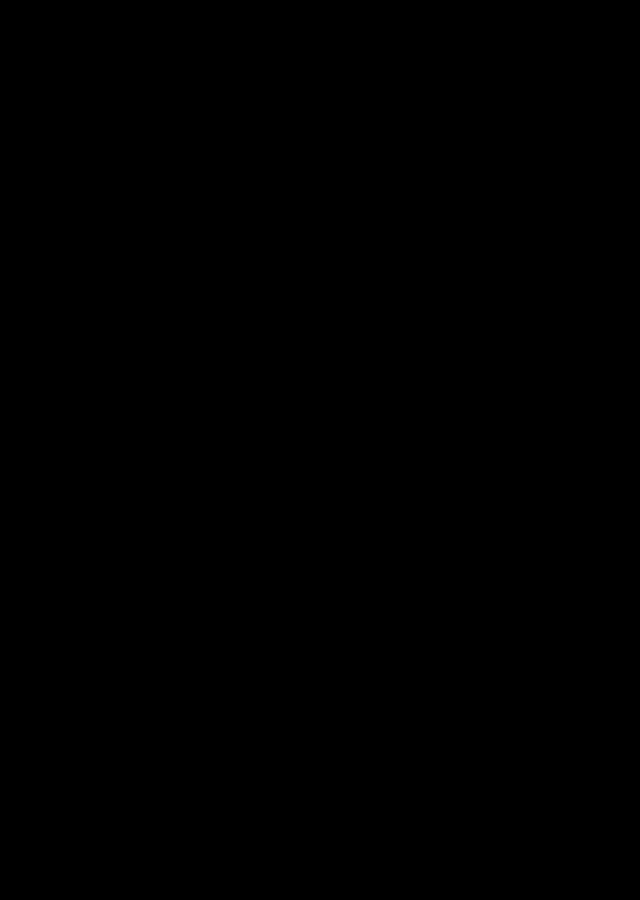
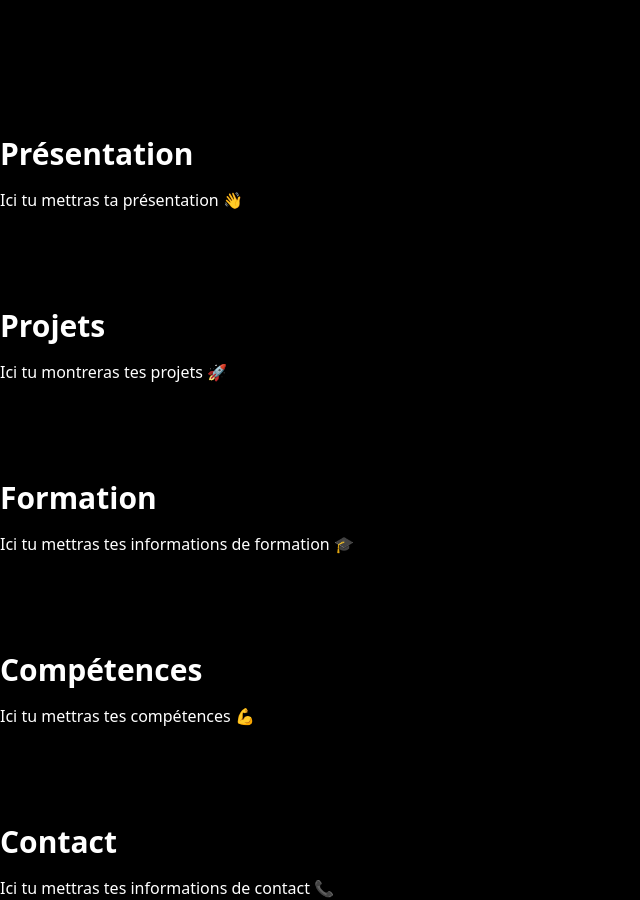
Before and after one commit to LeRenardeauCode/Portfolio, a React (Vite) app: page / in a window 1280 px wide. Shown: the part 760-1660 px from the top of the page, without its empty margins (0-640 px from the left). Before the commit the page ends 800 px from the top, so only its background shows below. Built offline with nearby package versions, Linux system fonts and the light colour scheme.

Commit message:
ajout de placeholder de pages et ajout d'une transition de couleur de navbar sur le scroll

```diff
--- a/src/components/Contact.jsx
+++ b/src/components/Contact.jsx
@@ -1,5 +1,8 @@
-function Contact() {
-  return <div></div>
+export default function Contact() {
+  return (
+    <section id="contact" className="pt-24 scroll-mt-24 text-white">
+      <h2 className="text-3xl font-bold mb-4">Contact</h2>
+      <p>Ici tu mettras tes informations de contact 📞</p>
+    </section>
+  )
 }
-
-export default Contact
--- a/src/components/Formation.jsx
+++ b/src/components/Formation.jsx
@@ -1,5 +1,8 @@
-function Formation() {
-  return <div></div>
+export default function Formation() {
+  return (
+    <section id="formation" className="pt-24 scroll-mt-24 text-white">
+      <h2 className="text-3xl font-bold mb-4">Formation</h2>
+      <p>Ici tu mettras tes informations de formation 🎓</p>
+    </section>
+  )
 }
-
-export default Formation
--- a/src/components/Header.jsx
+++ b/src/components/Header.jsx
@@ -2,12 +2,15 @@
 
 const Header = () => {
   return (
-    <section className="relative min-h-screen flex items-center justify-center px-6 pt-32 pb-16 overflow-hidden">
+    <section
+      id="header"
+      className="relative min-h-screen flex items-center justify-center px-6 pt-32 pb-16 overflow-hidden"
+    >
       {/* Content */}
       <div className="relative z-10 max-w-5xl w-full mx-auto text-center">
         {/* Title */}
         <h1 className="text-5xl sm:text-6xl lg:text-7xl font-light leading-tight mb-16 animate-fadeInUp text-white font-heading font-regular">
-          Coder aujourd'hui,{' '}
+          Coder aujourd&apos;hui,{' '}
           <span className="font-heading font-semibold text-yellow-400">sécuriser demain</span>
         </h1>
 
@@ -16,7 +19,7 @@
           className="text-lg sm:text-xl text-slate-500 dark:text-gray-300/70 max-w-2xl mx-auto mb-8 leading-relaxed animate-fadeInUp font-body"
           style={{ animationDelay: '0.2s', animationFillMode: 'both' }}
         >
-          Développeur full-stack passionné par la création d'expériences web modernes et la
+          Développeur full-stack passionné par la création d&apos;expériences web modernes et la
           cybersécurité.
         </p>
 
--- a/src/components/NavBar.jsx
+++ b/src/components/NavBar.jsx
@@ -28,7 +28,9 @@
   return (
     <nav
       className={`fixed top-0 left-0 right-0 z-50 transition-all duration-300 ${
-        isScrolled ? 'backdrop-blur-lg bg-black/50 border-b border-gray-800' : 'bg-black'
+        isScrolled
+          ? 'bg-neutral-900 border-b border-neutral-900 shadow-md'
+          : 'bg-neutral-900/0 border-b-0 shadow-none'
       }`}
     >
       <div className="mx-auto px-6 py-4 bg-neutral-900/80">
--- a/src/components/Presentation.jsx
+++ b/src/components/Presentation.jsx
@@ -1,5 +1,8 @@
-function Presentation() {
-  return <div></div>
+export default function Presentation() {
+  return (
+    <section id="presentation" className="pt-24 scroll-mt-24 text-white">
+      <h2 className="text-3xl font-bold mb-4">Présentation</h2>
+      <p>Ici tu mettras ta présentation 👋</p>
+    </section>
+  )
 }
-
-export default Presentation
--- a/src/components/Projects.jsx
+++ b/src/components/Projects.jsx
@@ -1,5 +1,8 @@
-function Projects() {
-  return <div></div>
+export default function Projects() {
+  return (
+    <section id="projets" className="pt-24 scroll-mt-24 text-white">
+      <h2 className="text-3xl font-bold mb-4">Projets</h2>
+      <p>Ici tu montreras tes projets 🚀</p>
+    </section>
+  )
 }
-
-export default Projects
--- a/src/components/Skills.jsx
+++ b/src/components/Skills.jsx
@@ -1,5 +1,8 @@
-function Skills() {
-  return <div></div>
+export default function Skills() {
+  return (
+    <section id="competences" className="pt-24 scroll-mt-24 text-white">
+      <h2 className="text-3xl font-bold mb-4">Compétences</h2>
+      <p>Ici tu mettras tes compétences 💪</p>
+    </section>
+  )
 }
-
-export default Skills
```
